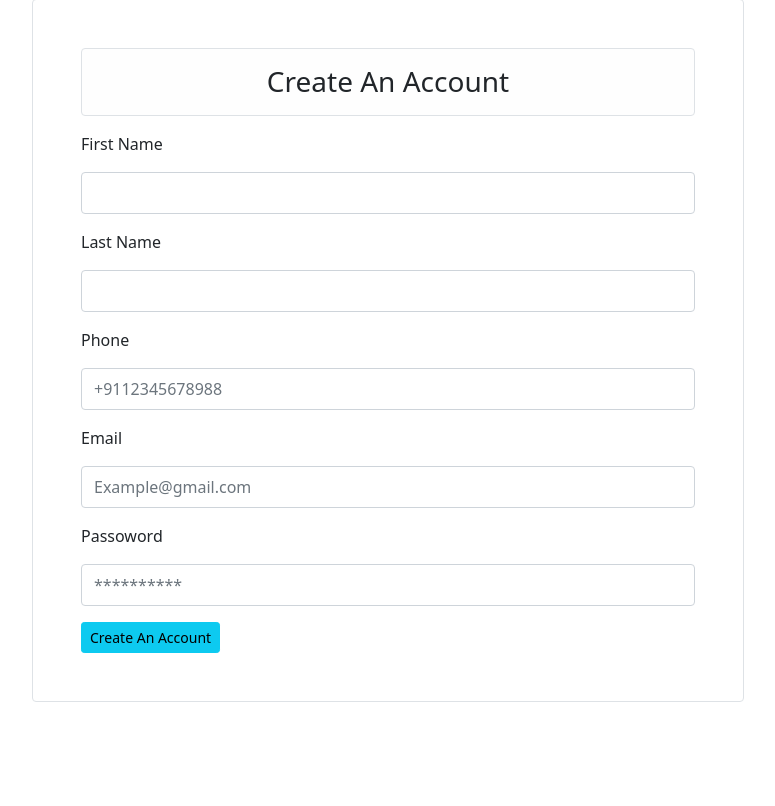
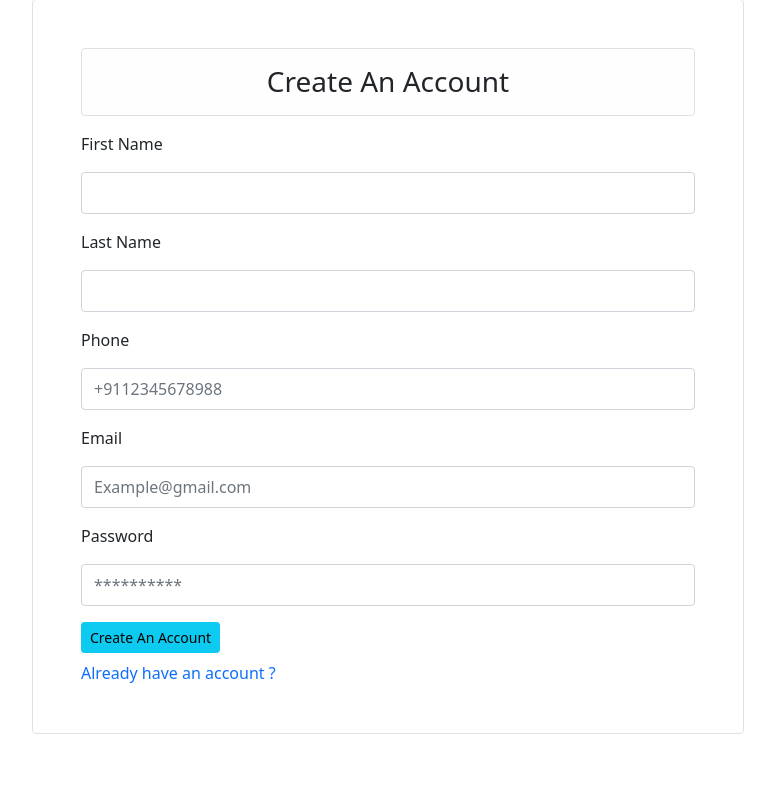
Before and after one commit to vishal065/EasyClassified, a Django app: page /signup in a window 1280 px wide. Shown: the part 137-943 px from the top of the page, without its empty margins (252-1027 px from the left). Before the commit the page ends 839 px from the top, so only its background shows below. Run offline with Django 3.2, Linux system fonts and the light colour scheme.

Commit message:
Update signup.html
Already have an account? --Added

```diff
--- a/store/templates/signup.html
+++ b/store/templates/signup.html
@@ -54,13 +54,14 @@
 
                 <!-- password  -->
                 <div class="form-group">
-                    <label for=""> Passoword </label>
+                    <label for=""> Password </label>
                     <input type="password" name="password" id="" class="form-control my-3 py-2"
                     placeholder="**********">
                 </div>
                 <!-- submit -->
                 <div class="form-group">
                     <input class="btn btn-sm btn-info" type="submit" value="Create An Account">
+                    <a href="/login" class="nav-link m-0 p-0 mt-2">Already have an account ?</a>
 
                 </div>
 
```
